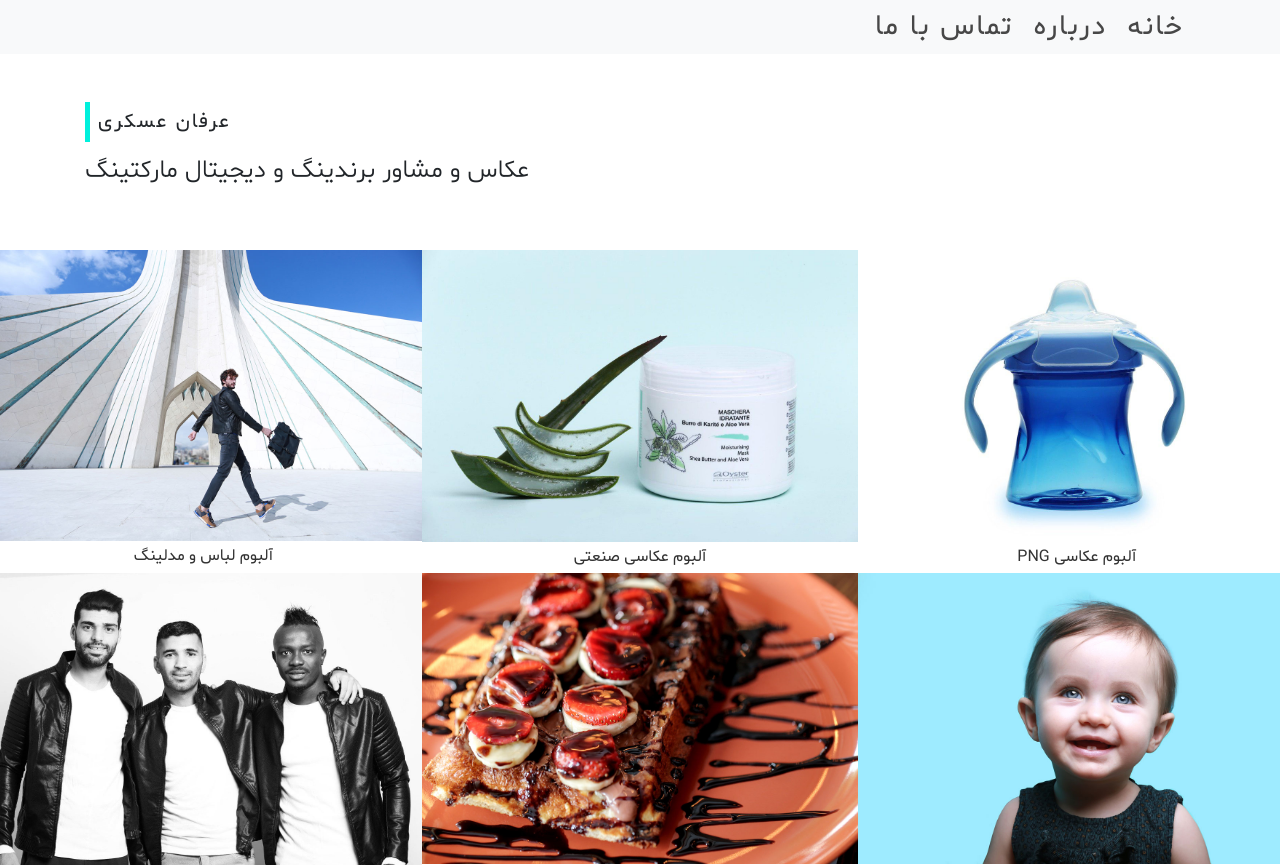
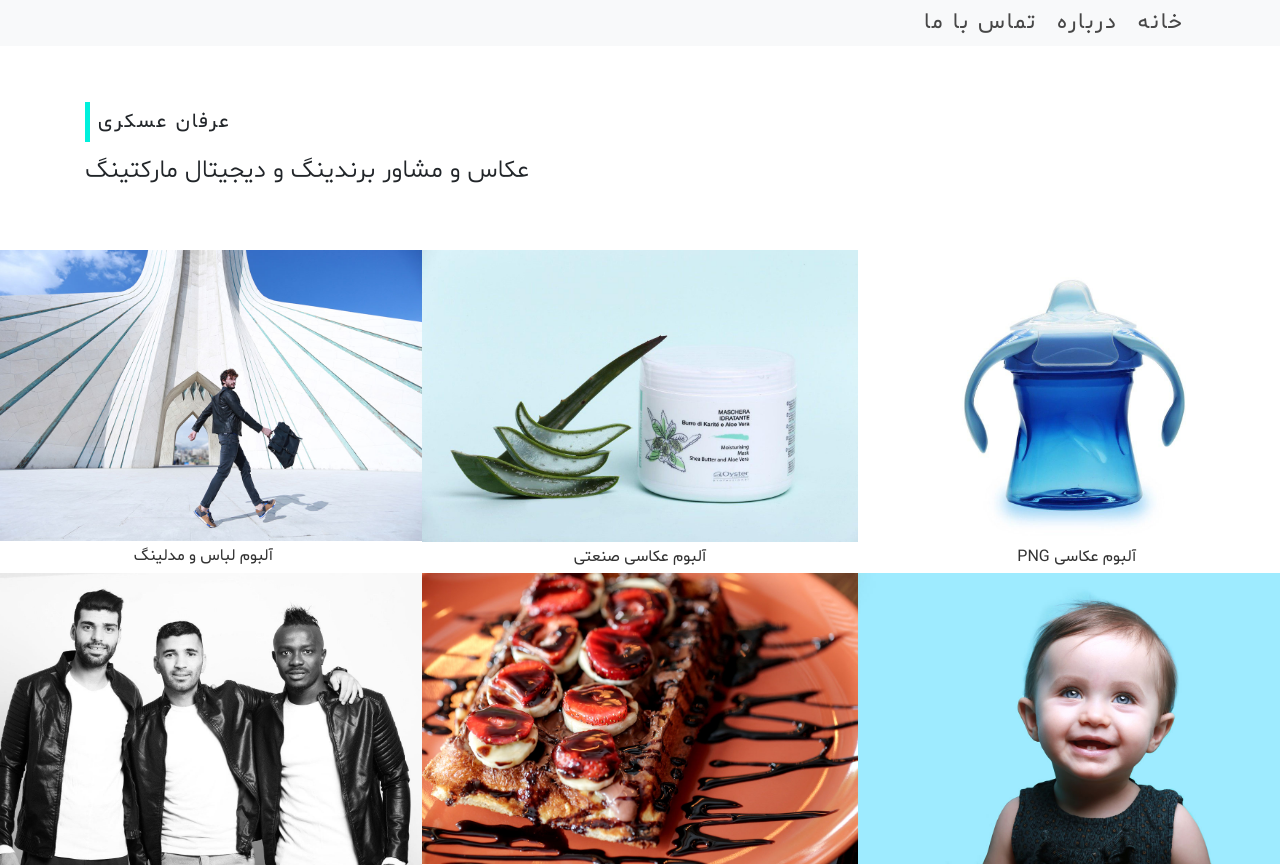
Before and after one commit to najdi123/erfan-photography, a React (Create React App) app: page / in a window 1280 px wide. Shown: the top 867 px of the page. Built offline with nearby package versions, Linux system fonts and the light colour scheme.

Commit message:
toggler menu on hover color change

```diff
--- a/src/pages/Navbar.css
+++ b/src/pages/Navbar.css
@@ -34,7 +34,7 @@ a {
 .nav-link1{
     /*background-color: #e5e5e5;*/
 
-    font: 28px "shabnam","Open Sans","Arial",sans-serif !important;
+    font: 22px "shabnam","Open Sans","Arial",sans-serif !important;
     line-height: 35px;
     text-align: center;
     text-transform: none;
@@ -53,6 +53,11 @@ a {
 .nav-link:hover{
     color: rgb(0, 240, 220) !important;
 }
+.navbar-toggler:hover{
+    color: black !important;
+    background-color: rgba(152, 254, 246, 0.35);
+
+}
 .sticky {
     position: center;
     top: 0;
```
